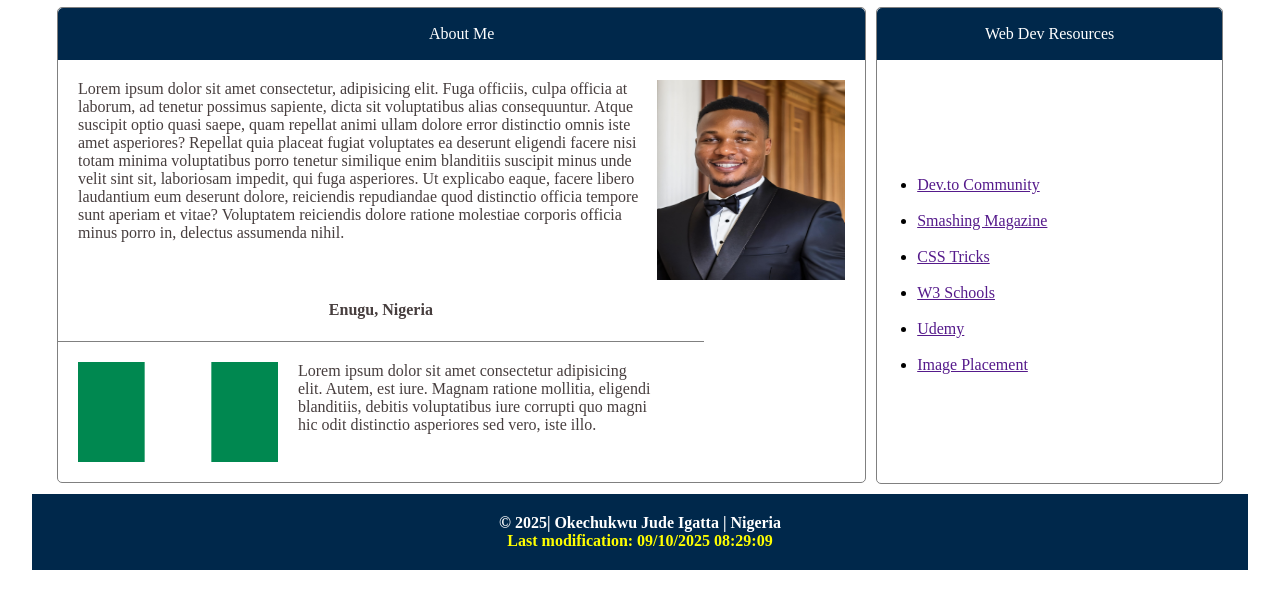
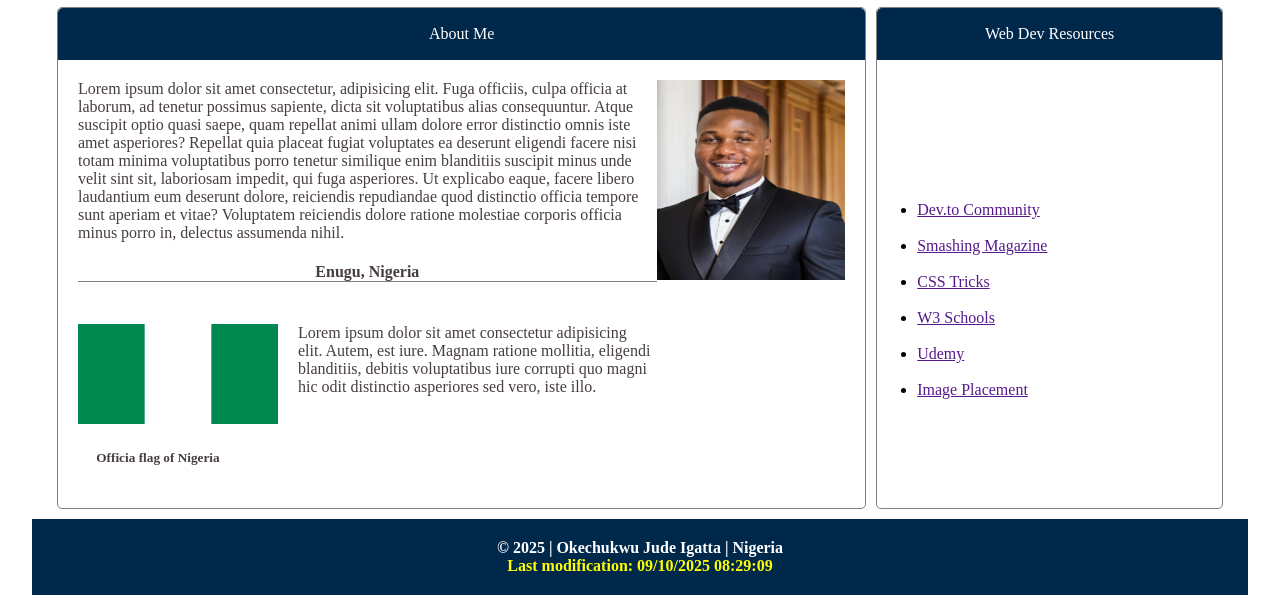
Before and after one commit to JudOk247/wdd131, a plain HTML site: page index.html in a window 1280 px wide. Shown: the part 213-808 px from the top of the page. Drawn offline with Linux system fonts and the light colour scheme.

Commit message:
W01 Home Page Assignment

```diff
--- a/index.html
+++ b/index.html
@@ -38,6 +38,7 @@
                         <p>About Me</p>
                     </div>
                     <div class="sec1-div2">
+                        <div class="about-me">
                             <p>Lorem ipsum dolor sit amet consectetur, adipisicing elit. Fuga officiis, culpa officia at
                                 laborum, ad tenetur possimus sapiente, dicta sit voluptatibus alias consequuntur. Atque
                                 suscipit
@@ -45,18 +46,21 @@
                                 asperiores?
                                 Repellat quia placeat fugiat voluptates ea deserunt eligendi facere nisi totam minima
                                 voluptatibus porro tenetur similique enim blanditiis suscipit minus unde velit sint sit,
-                            laboriosam impedit, qui fuga asperiores. Ut explicabo eaque, facere libero laudantium eum
+                                laboriosam impedit, qui fuga asperiores. Ut explicabo eaque, facere libero laudantium
+                                eum
                                 deserunt dolore, reiciendis repudiandae quod distinctio officia tempore sunt aperiam et
                                 vitae?
                                 Voluptatem reiciendis dolore ratione molestiae corporis officia minus porro in, delectus
                                 assumenda nihil.</p>
+                            <h4>Enugu, Nigeria</h4>
+                        </div>
                         <img src="./images/1692234781373_1.jpg" alt="image">
                     </div>
                     <div class="sec1-div3">
-                        <h4>Enugu, Nigeria</h4>
+                        <div class="flag">
+                            <img src="./images/Flag_of_Nigeria.svg.png" alt="flag">
+                            <h5>Officia flag of Nigeria</h5>
                         </div>
-                    <div class="sec1-div4">
-                        <img src="./images/Flag_of_Nigeria.svg.png" alt="flag">
                         <p>Lorem ipsum dolor sit amet consectetur adipisicing elit. Autem, est iure. Magnam ratione
                             mollitia, eligendi blanditiis, debitis voluptatibus iure corrupti quo magni hic odit
                             distinctio
@@ -87,7 +91,7 @@
 
     <footer>
         <div class="foot-main">
-            &copy; <span id="currentyear"></span>| Okechukwu Jude Igatta | Nigeria
+            &copy; <span id="currentyear"></span> | Okechukwu Jude Igatta | Nigeria
             <br><span id="lastModified"></span>
         </div>
     </footer>
--- a/styles/base.css
+++ b/styles/base.css
@@ -83,11 +83,15 @@ a:hover {
     display: flex;
     margin: 20px;
 }
+.about-me{
+    width: 80%;
+    gap: 20px;
+}
 
 .sec1-div2 p {
     color: #473e3e;
     margin-top: 0px;
-    width: 80%;
+    width: 100%;
 }
 
 .sec1-div2 img {
@@ -95,29 +99,35 @@ a:hover {
     height: 200px;
 }
 
-.sec1-div3 {
-    width: 80%;
+h4 {
+    width: 100%;
     text-align: center;
     color: #473e3e;
     border-bottom: 1px solid #808080;
 }
 
-.sec1-div4 {
+.sec1-div3 {
     display: flex;
     width: 80%;
     margin: 20px;
     gap: 20px;
 }
 
-.sec1-div4 img {
+.sec1-div3 img {
     width: 200px;
     height: 100px;
 }
 
-.sec1-div4 p {
+.sec1-div3 p {
     width: 55%;
     color: #473e3e;
     margin: 0px;
+}
+h5{
+    width: 80%;
+    text-align: center;
+    color: #473e3e;
+    margin-top: none;
 }
 
 .sec2-div1 {
@@ -130,7 +140,7 @@ a:hover {
 }
 
 .sec2-div2 {
-    padding-top: 100px;
+    padding-top: 125px;
     padding-bottom: 75px;
 }
 
```
Lines whose indentation alone changed are shown as unchanged.
